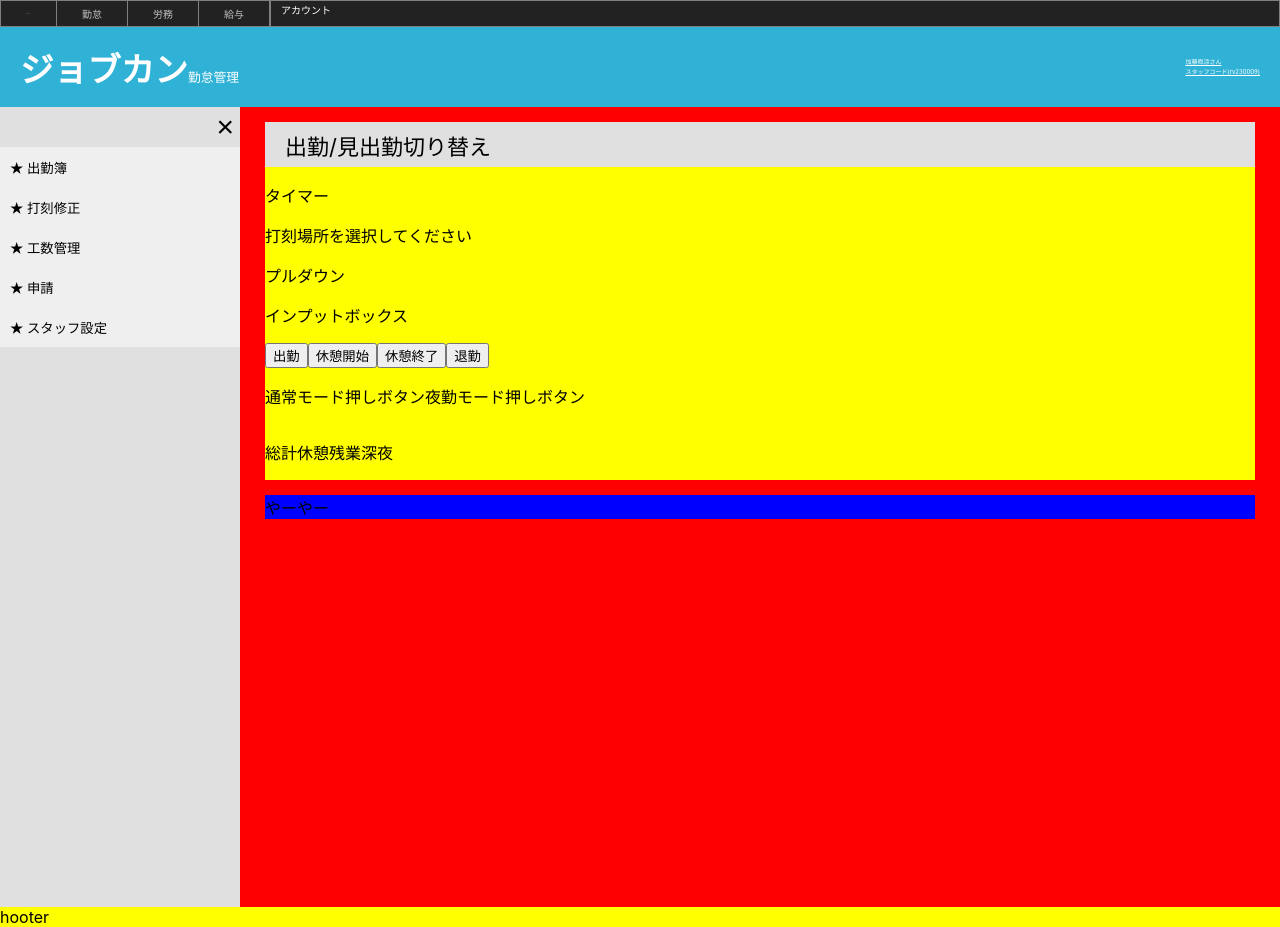
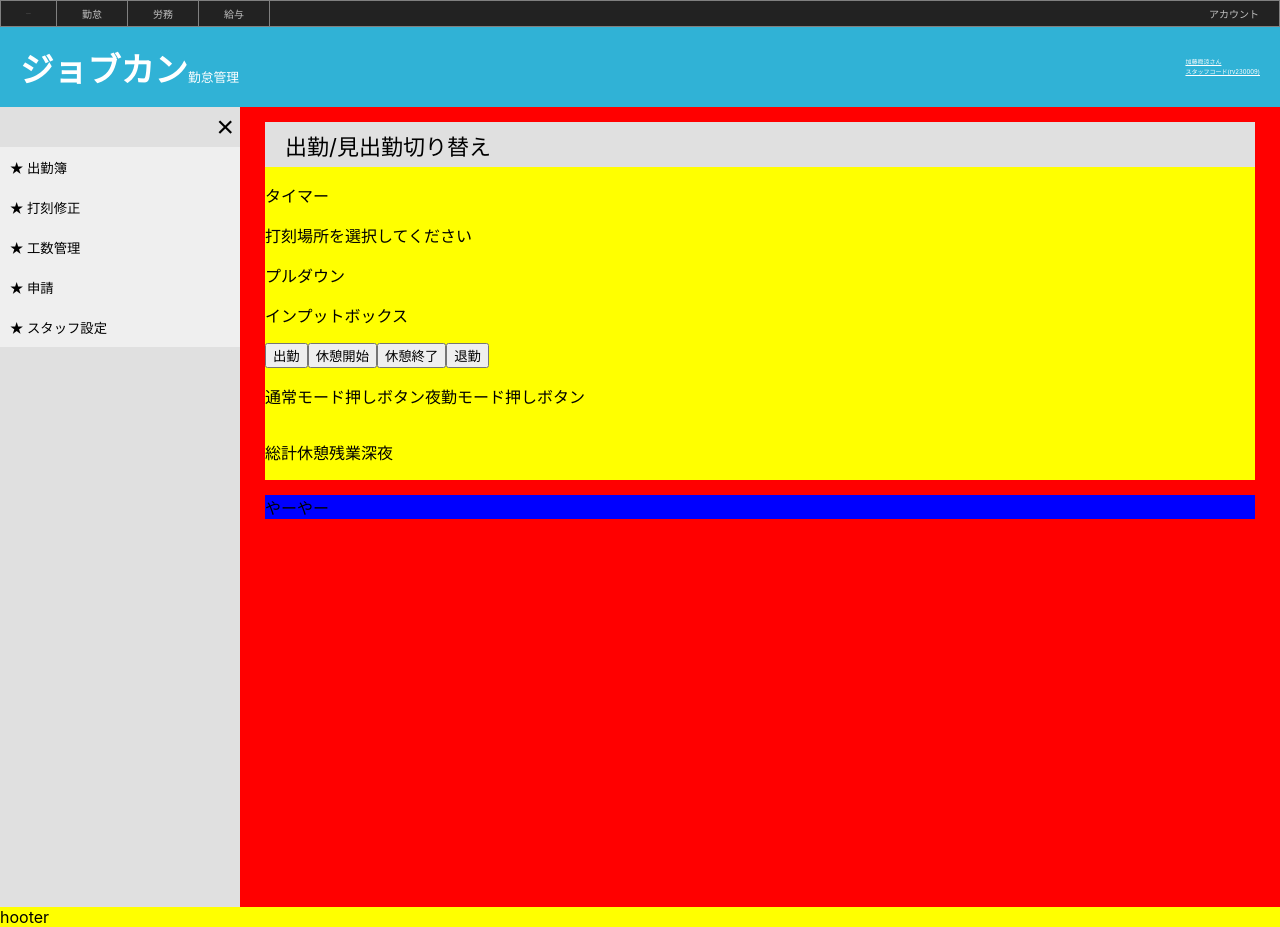
Before and after one commit to ShunKato1109/JOBKANTEST, a React (Create React App) app: page / in a window 1280 px wide. Built offline with nearby package versions, Linux system fonts and the light colour scheme.

Commit message:
ヘッダー１レイアウトたたき台完成(231011)

```diff
--- a/src/Compornents/HeaderDropDown.jsx
+++ b/src/Compornents/HeaderDropDown.jsx
@@ -3,38 +3,39 @@
 import { useState } from "react";
 
 export const SdropDownDiv = styled.div`
+margin-left:auto;
 position:relative;
 display:inline-block;
 `;
 
 export const SdropDownButton = styled.button`
-color:white;
-border:none;
-display:flex;
-font-size:10px;
-    margin-left:auto;
-    padding-left:10px;
-    padding-right:10px;
-    cursor:pointer;
+    color:#c0c0c0;
+    border:none;
+    font-size:10px;
+    padding-right:20px;
     height:100%;
-    border-left:0.5px solid gray;
-
-background-color:transparent;
-cursor:pointer`;
+    background-color:transparent;
+    cursor:pointer
+`;
 
 const SdropdownContent = styled.div`
   display: ${props => (props.show ? 'block' : 'none')};
+  font-size:12px;
   position: absolute;
   background-color: #f9f9f9;
-  min-width: 160px;
+  min-width: 230px;
   box-shadow: 0px 8px 16px 0px rgba(0, 0, 0, 0.2);
-  z-index: 1;
+  right:10px;
+  border-bottom-left-radius:5px;
+  border-bottom-right-radius:5px;
 
   a {
-    color: black;
+    color: #c1;
     padding: 12px 16px;
     text-decoration: none;
     display: block;
+    height:15px;
+
   }
 
   a:hover {
@@ -42,24 +43,12 @@
   }
 `;
 
-
-  //Header button3 css
-  export const SdropDown={
-    fontSize:'10px',
-    marginLeft:'auto',
-    paddingLeft:'10px',
-    paddingRight:'10px',
-    cursor:'pointer',
-    height:'100%',
-    borderLeft:'0.5px solid gray',
-  };
-
 export const HeaderDropDown = ()=>{
     const[show,setShow] = useState(false);
 
     return (
         <SdropDownDiv>
-            <SdropDownButton style={{SdropDown}} onClick={()=>setShow(!show)}>アカウント</SdropDownButton>
+            <SdropDownButton onClick={()=>setShow(!show)}>アカウント</SdropDownButton>
             <SdropdownContent show={show}>
                 <a href="#">パスワード変更</a>
                 <a href="#">ログアウト</a>
```
